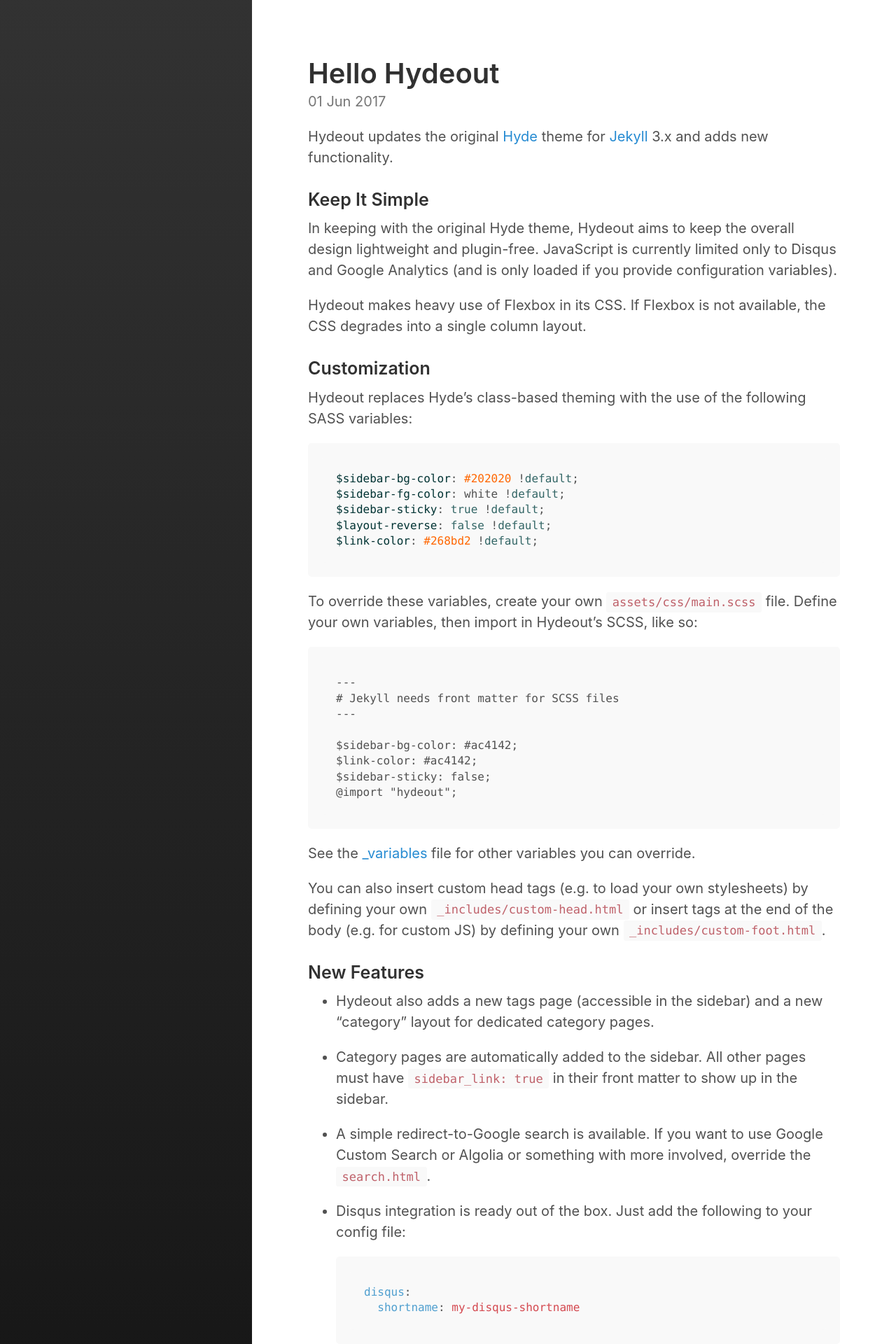
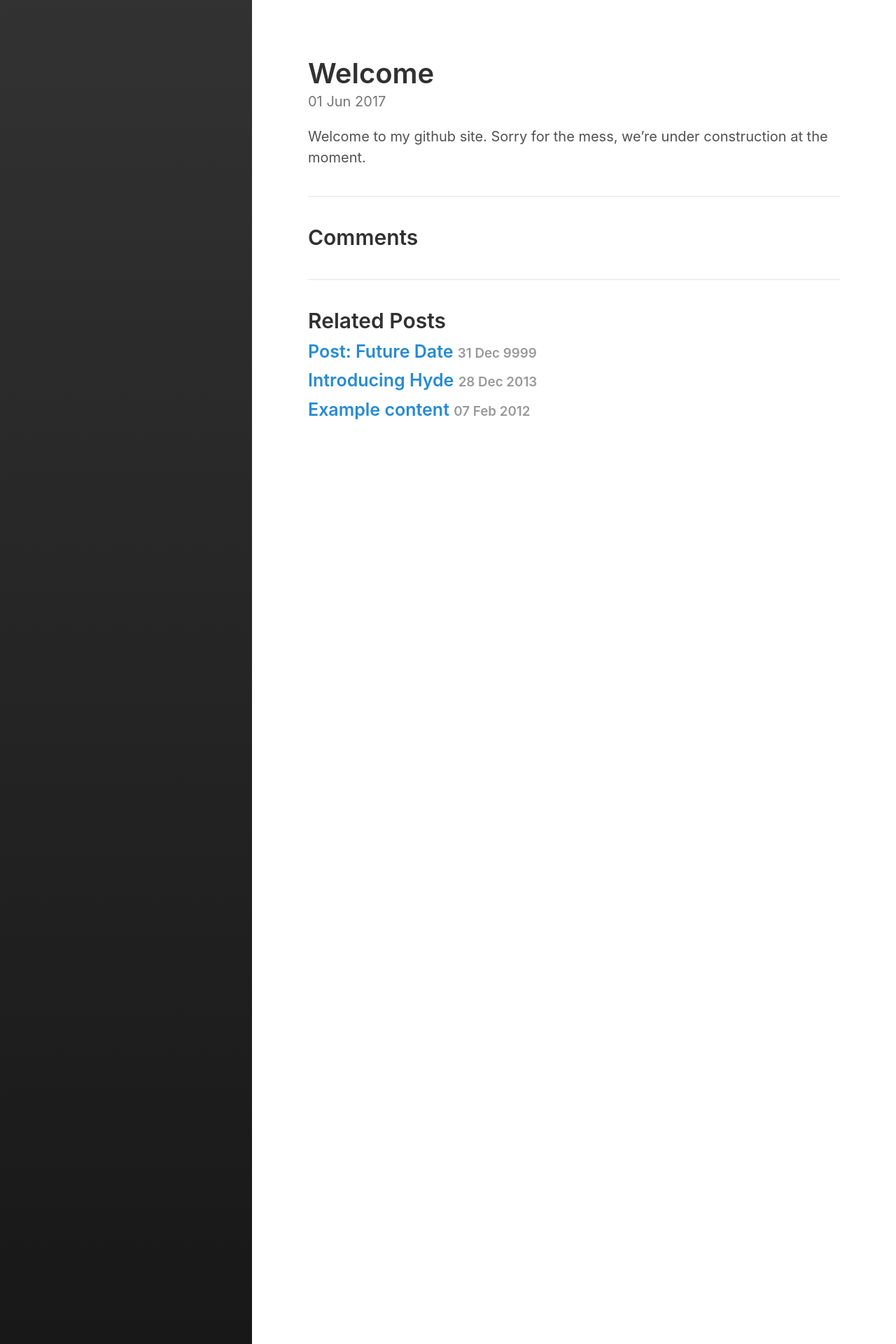
Before and after one commit to cabotzabriskie/cabotzabriskie.github.io, a Jekyll site: the page built from _posts/2017-06-01-hello-hydeout.md, in a window 1280 px wide. Shown: the top 1920 px of the page at 70% size. Built offline with Jekyll 4.4.1, drawn with Linux system fonts in a browser that asks for light colours; some of the changed text lies outside the part shown.

Commit message:
under construction post

````diff
--- a/_posts/2017-06-01-hello-hydeout.md
+++ b/_posts/2017-06-01-hello-hydeout.md
@@ -1,83 +1,7 @@
 ---
 layout: post
-title: Hello Hydeout
+title: Welcome
 excerpt_separator:  <!--more-->
 ---
 
-Hydeout updates the original [Hyde](https://github.com/poole/hyde)
-theme for [Jekyll](http://jekyllrb.com) 3.x and adds new functionality.
-
-### Keep It Simple
-
-In keeping with the original Hyde theme, Hydeout aims to keep the overall
-design lightweight and plugin-free. JavaScript is currently limited only
-to Disqus and Google Analytics (and is only loaded if you provide configuration
-variables).
-
-Hydeout makes heavy use of Flexbox in its CSS. If Flexbox is not available,
-the CSS degrades into a single column layout.
-
-### Customization
-
-Hydeout replaces Hyde's class-based theming with the use
-of the following SASS variables:
-
-```scss
-$sidebar-bg-color: #202020 !default;
-$sidebar-fg-color: white !default;
-$sidebar-sticky: true !default;
-$layout-reverse: false !default;
-$link-color: #268bd2 !default;
-```
-
-To override these variables, create your own `assets/css/main.scss` file.
-Define your own variables, then import in Hydeout's SCSS, like so:
-
-```
----
-# Jekyll needs front matter for SCSS files
----
-
-$sidebar-bg-color: #ac4142;
-$link-color: #ac4142;
-$sidebar-sticky: false;
-@import "hydeout";
-```
-
-See the [_variables](https://github.com/fongandrew/hydeout/blob/master/_sass/hydeout/_variables.scss) file for other variables
-you can override.
-
-You can also insert custom head tags (e.g. to load your own stylesheets) by
-defining your own `_includes/custom-head.html` or insert tags at the end
-of the body (e.g. for custom JS) by defining your own
-`_includes/custom-foot.html`.
-
-### New Features
-
-* Hydeout also adds a new tags page (accessible in the sidebar) and a new
-  "category" layout for dedicated category pages.
-
-* Category pages are automatically added to the sidebar. All other pages
-  must have `sidebar_link: true` in their front matter to show up in
-  the sidebar.
-
-* A simple redirect-to-Google search is available. If you want to use
-  Google Custom Search or Algolia or something with more involved,
-  override the `search.html`.
-
-* Disqus integration is ready out of the box. Just add the following to
-  your config file:
-
-  ```yaml
-  disqus:
-    shortname: my-disqus-shortname
-  ```
-
-  If you don't want Disqus or want to use something else, override
-  `comments.html`.
-
-* For Google Analytics support, define a `google_analytics` variable with
-  your property ID in your config file.
-
-There's also a bunch of minor tweaks and adjustments throughout the
-theme. Hope this works for you!
+Welcome to my github site. Sorry for the mess, we're under construction at the moment.
````
